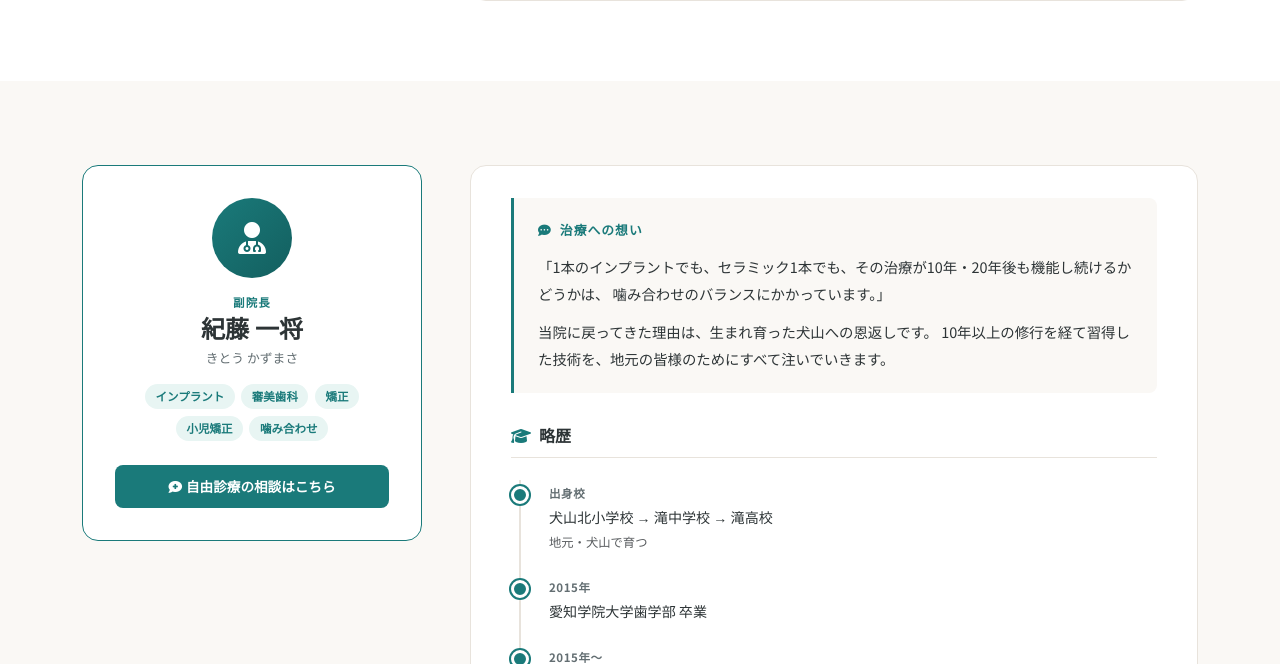
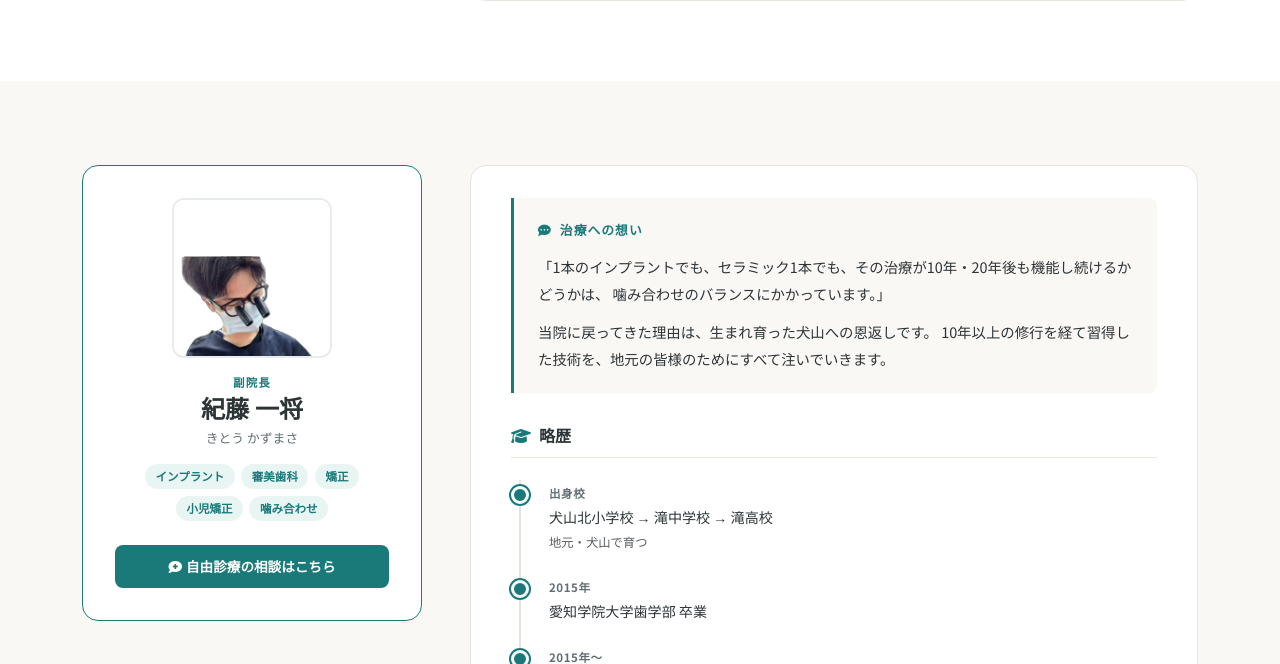
Before and after one commit to kitwo0623-maker/dental-clinic, a Flask app: page /doctor in a window 1280 px wide. Shown: the part 1400-2064 px from the top of the page. Run offline with Flask 3, Linux system fonts and the light colour scheme.

Commit message:
副院長プロフィール写真を追加 (#10)
* 副院長略歴に出身校（犬山北小・滝中・滝高）を追加

地元・犬山で育ったことを患者さんに伝え、親近感を持ってもらうため

https://claude.ai/code/session_01Dja32kePQ2b1bcfi32o9Ce

* 副院長の写真を追加（背景白切り抜き）

/doctor ページのプロフィールカードに写真を表示

https://claude.ai/code/session_01Dja32kePQ2b1bcfi32o9Ce

---------

Co-authored-by: Claude <noreply@anthropic.com>

```diff
--- a/static/css/style.css
+++ b/static/css/style.css
@@ -1734,6 +1734,23 @@ html {
 .dr-avatar-director { background: linear-gradient(135deg, #2d3436, #636e72); }
 .dr-avatar-vice     { background: linear-gradient(135deg, var(--primary), var(--primary-dark)); }
 
+.dr-avatar-photo {
+  width: 160px;
+  height: 160px;
+  border-radius: 12px;
+  overflow: hidden;
+  padding: 0;
+  background: #fff;
+  border: 2px solid #e9ecef;
+}
+.dr-avatar-photo .dr-photo {
+  width: 100%;
+  height: 100%;
+  object-fit: cover;
+  object-position: center top;
+  display: block;
+}
+
 .dr-role {
   font-size: 0.72rem;
   font-weight: 700;
--- a/templates/doctor.html
+++ b/templates/doctor.html
@@ -139,8 +139,8 @@
       <!-- 左：プロフィールカード -->
       <div class="col-lg-4">
         <div class="dr-profile-card dr-profile-card-vice">
-          <div class="dr-avatar dr-avatar-vice">
-            <i class="fas fa-user-md"></i>
+          <div class="dr-avatar dr-avatar-vice dr-avatar-photo">
+            <img src="{{ url_for('static', filename='images/vice_director.jpg') }}" alt="副院長 紀藤一将" class="dr-photo">
           </div>
           <div class="dr-role dr-role-vice">副院長</div>
           <h2 class="dr-name">紀藤 一将</h2>
```
Also changed, not shown: static/images/vice_director.jpg (added).
